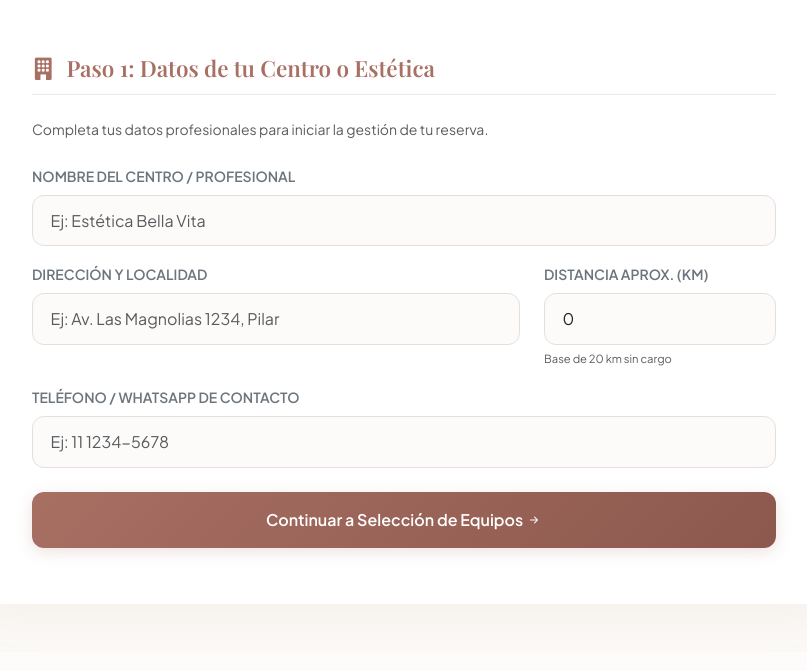
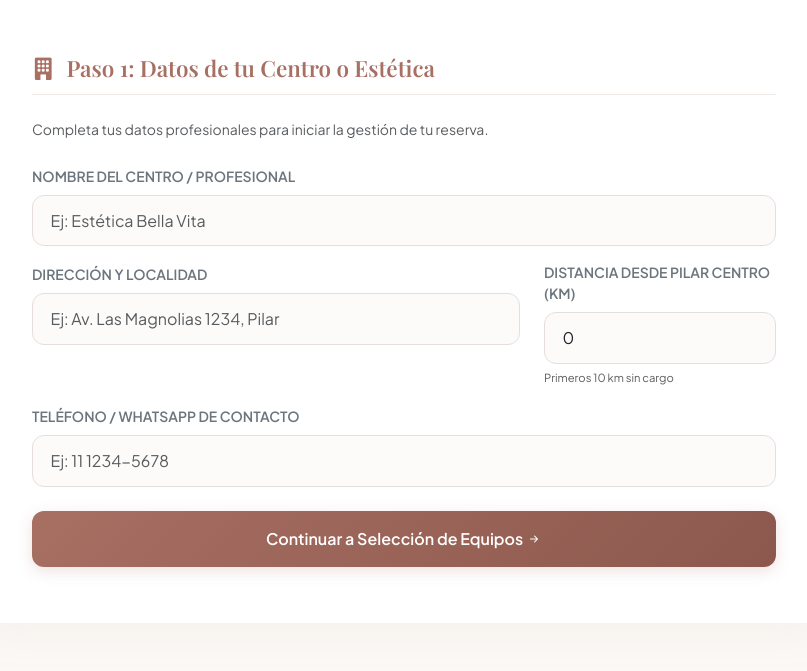
Before and after one commit to Santig1710/advance-beauty-care, a Flask app: page / in a window 1280 px wide. Shown: the part 420-1091 px from the top of the page, without its empty margins (236-1043 px from the left). Before the commit the page ends 971 px from the top, so only its background shows below. Run offline with Flask 3, Linux system fonts and the light colour scheme.

Commit message:
Actualiza distancia desde Pilar Centro y base de 10km sin cargo

```diff
--- a/data.json
+++ b/data.json
@@ -2,7 +2,7 @@
     "config": {
         "whatsapp_phone": "541161772239",
         "precio_km_extra": 1500,
-        "limite_km_base": 20,
+        "limite_km_base": 10,
         "operadora_precio": 80000,
         "calendar_id": "gonzalezdelvallesantiago@gmail.com"
     },
--- a/templates/index.html
+++ b/templates/index.html
@@ -229,9 +229,9 @@
                         <input type="text" id="cli-direccion" class="form-control" placeholder="Ej: Av. Las Magnolias 1234, Pilar">
                     </div>
                     <div class="col-md-4 mb-3">
-                        <label class="form-label fw-semibold text-secondary small text-uppercase">Distancia Aprox. (KM)</label>
+                        <label class="form-label fw-semibold text-secondary small text-uppercase">Distancia desde Pilar Centro (KM)</label>
                         <input type="number" id="cli-km" class="form-control" value="0" min="0" onchange="calcularTotal()" placeholder="Ej: 15">
-                        <small class="text-muted" style="font-size: 0.7rem;">Base de {{ config.limite_km_base }} km sin cargo</small>
+                        <small class="text-muted" style="font-size: 0.7rem;">Primeros {{ config.limite_km_base }} km sin cargo</small>
                     </div>
                 </div>
                 <div class="mb-4">
@@ -289,7 +289,7 @@
                     </div>
 
                     <div class="d-flex justify-content-between mb-2 small">
-                        <span class="text-muted">Cargos por traslado (<span id="txt-km-info">0</span> km):</span>
+                        <span class="text-muted">Traslado (<span id="txt-km-info">0</span> km desde Pilar):</span>
                         <span class="fw-semibold text-dark" id="val-precio-km">$0</span>
                     </div>
 
@@ -424,7 +424,6 @@
         }
 
         function calcularTotal() {
-            // Actualizar km en tiempo real por si el usuario lo edita en el input del paso 1
             cliente.km = parseFloat(document.getElementById('cli-km').value) || 0;
 
             let costoKm = calcularCostoKm();
@@ -443,12 +442,12 @@
 
             const mensaje = `*¡Nueva Intención de Reserva!* 📋\n\n` +
                             `🏢 *Centro / Estética:* ${cliente.nombre}\n` +
-                            `📍 *Dirección:* ${cliente.direccion} (${cliente.km} km)\n` +
+                            `📍 *Dirección:* ${cliente.direccion} (${cliente.km} km desde Pilar Centro)\n` +
                             `📞 *Teléfono:* ${cliente.telefono}\n` +
                             `⚙ *Equipo:* ${equipoActual.nombre}\n` +
                             `⏰ *Horario:* ${horario}\n` +
-                            `🚗 *Traslado (${cliente.km} km):* ${costoKm > 0 ? '$' + costoKm.toLocaleString('es-AR') : 'Sin cargo'}\n` +
-                            `👩‍‍⚕️ *Operadora:* ${incluyeOperadora ? 'Sí ($' + precioOperadora.toLocaleString('es-AR') + ')' : 'No'}\n` +
+                            `🚗 *Traslado (${cliente.km} km):* ${costoKm > 0 ? '$' + costoKm.toLocaleString('es-AR') : 'Sin cargo (hasta 10km)'}\n` +
+                            `👩‍⚕️ *Operadora:* ${incluyeOperadora ? 'Sí ($' + precioOperadora.toLocaleString('es-AR') + ')' : 'No'}\n` +
                             `💰 *Subtotal Total:* $${totalFinal.toLocaleString('es-AR')}\n\n` +
                             `_El cliente fue redirigido a Calendly para confirmar su fecha exacta._`;
 
```
